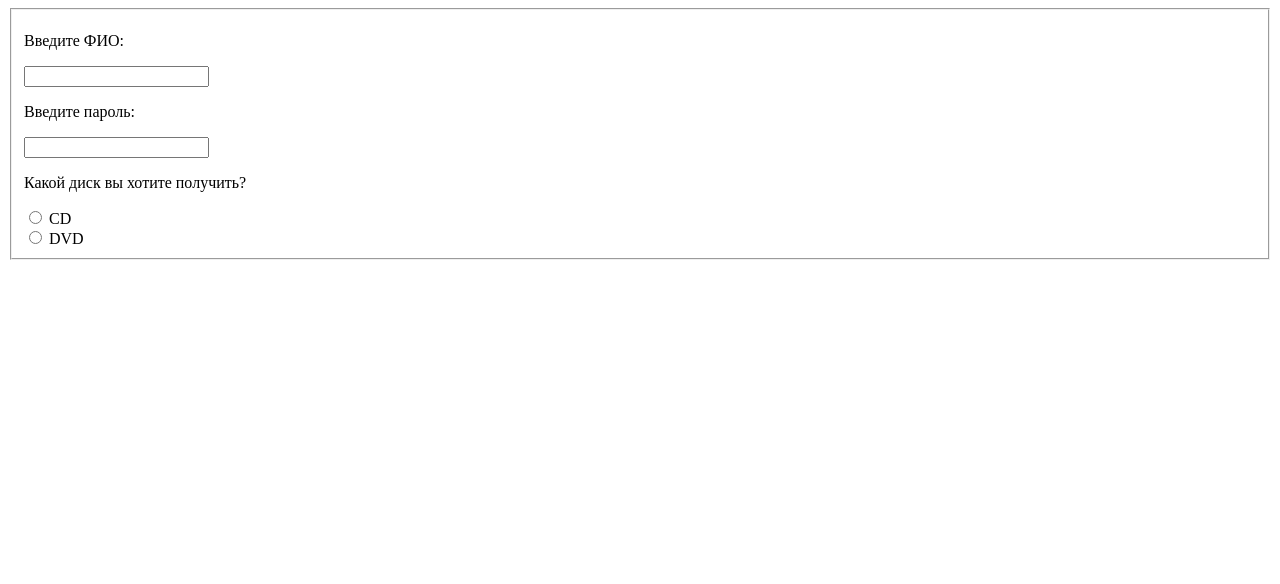
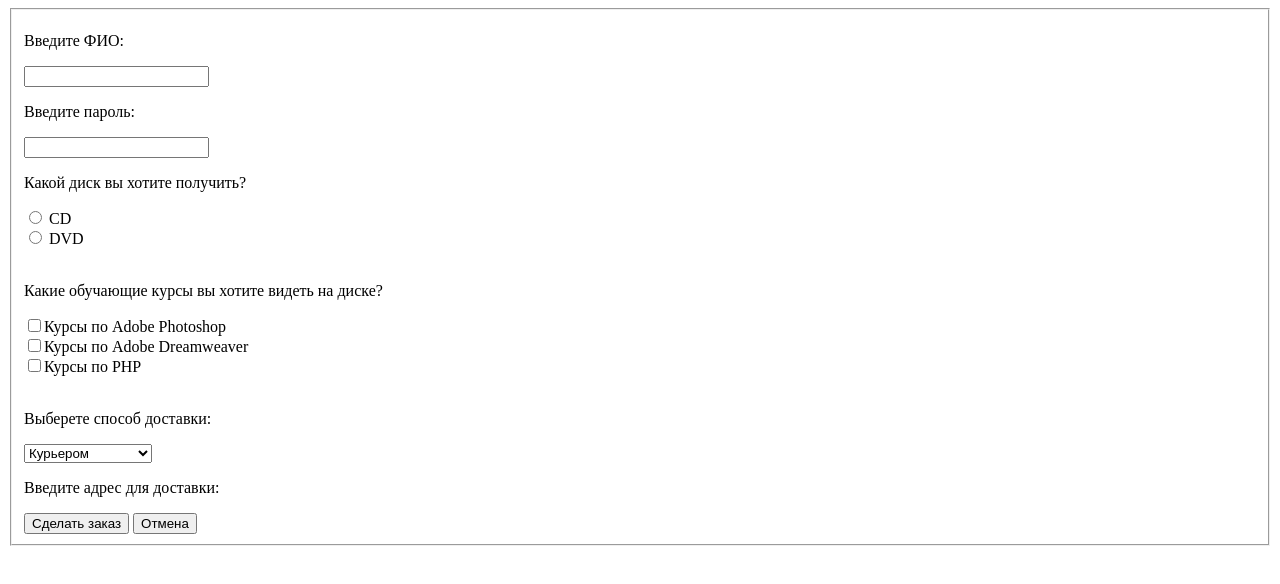
Before and after one commit to kfuebhgfhg/Practic2, a plain HTML site: page index3.html in a window 1280 px wide. Drawn offline with Linux system fonts and the light colour scheme.

Commit message:
Update index3.html

```diff
--- a/index3.html
+++ b/index3.html
@@ -17,8 +17,24 @@
                 <input type="text" name="pass">
                 <br>
                 <p>Какой диск вы хотите получить?</p>
-                <input type="radio" name="t_disk" value="cd"> CD<br>
-                <input type="radio" name="t_disk" value="dvd"> DVD<br>
+                <label><input type="radio" name="t_disk" value="cd"> CD</label><br>
+                <label><input type="radio" name="t_disk" value="dvd"> DVD</label><br>
+                <br>
+                <p>Какие обучающие курсы вы хотите видеть на диске?</p>
+                <label><input type="checkbox" name="cources" value="adb_photoshop">Курсы по Adobe Photoshop</label><br>
+                <label><input type="checkbox" name="cources" value="adb_dreamweaver">Курсы по Adobe Dreamweaver</label><br>
+                <label><input type="checkbox" name="cources" value="php">Курсы по PHP</label><br>
+                <br>
+                <p>Выберете способ доставки:</p>
+                <select name="delivery">
+                    <option value="human">Курьером</option>
+                    <option value="pochta">По Почте России</option>
+                </select>
+                <br>
+                <p>Введите адрес для доставки:</p>
+                <texatrea name="adress"></textarea>
+                <button type="submit">Сделать заказ</button>
+                <button type="reset">Отмена</button>
             </fieldset>
         </form>
     </body>
```
